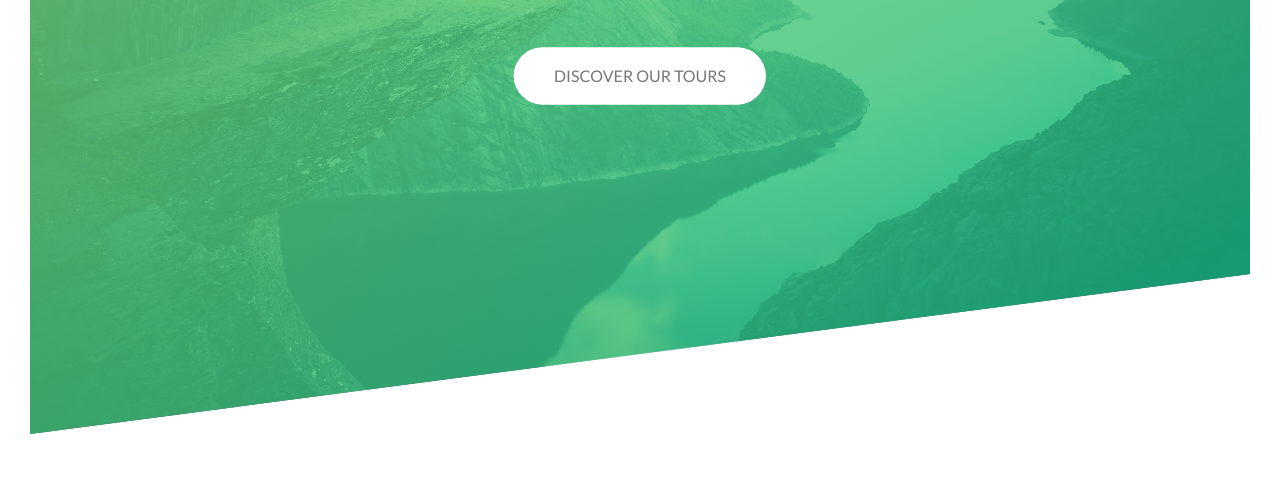
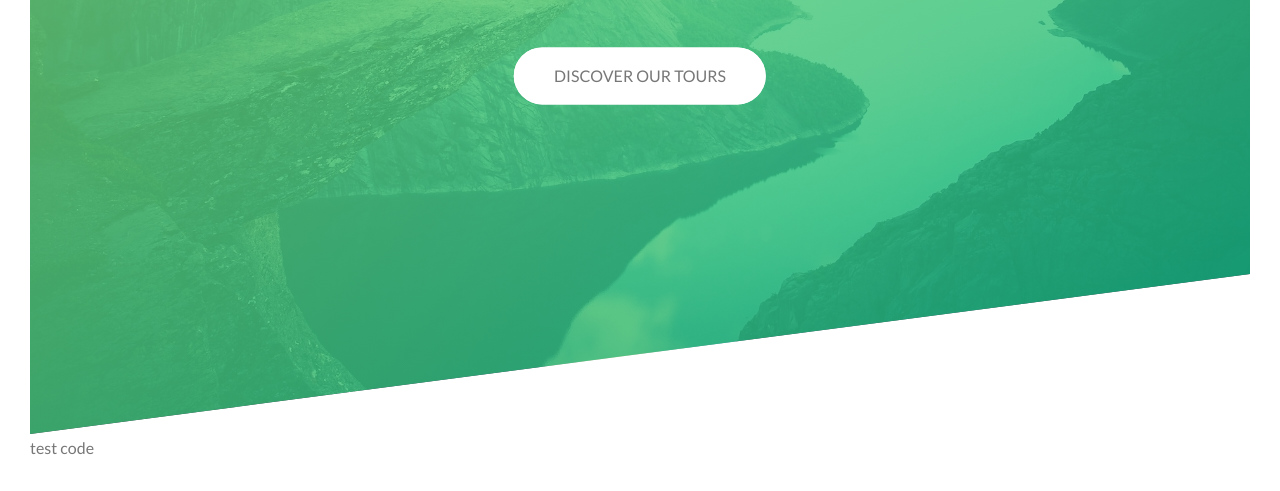
Before and after one commit to rashidabengali/natours, a plain HTML site: page index.html in a window 1280 px wide. Shown: the part 356-847 px from the top of the page. Before the commit the page ends 820 px from the top, so only its background shows below. Drawn offline with Linux system fonts and the light colour scheme.

Commit message:
testing vs code

```diff
--- a/index.html
+++ b/index.html
@@ -24,5 +24,6 @@
       <a href="#" class="btn btn-white btn-animated">Discover our tours</a>
     </div>
   </header>
+  <p>test code</p>
 </body>
 </html>
```
